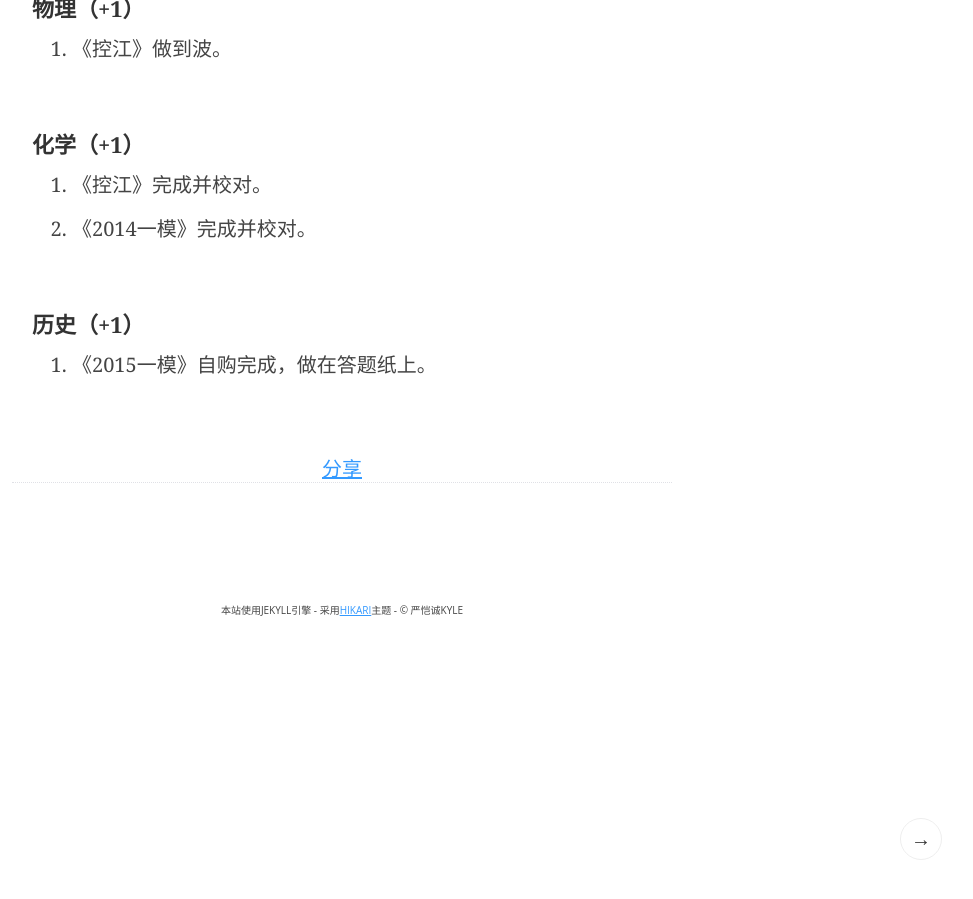
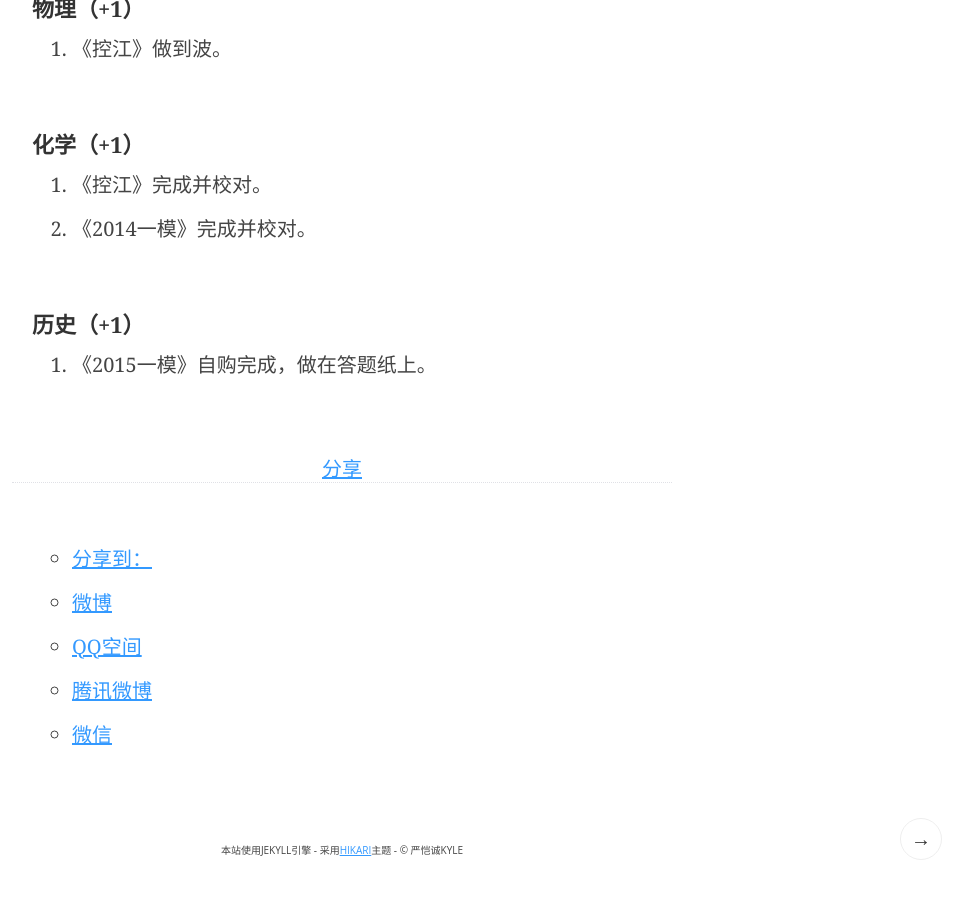
Before and after one commit to efz1602/efz1602.github.io, a Jekyll site: the page built from _posts/2015-07-01-SummerHoliday.markdown, in a window 1280 px wide and 900 px high, scrolled down 1116 px. Shown: the whole window, without its empty margins (298-1271 px from the left). Built offline with Jekyll 4.4.1, drawn with Linux system fonts in a browser that asks for light colours; some web fonts are replaced; Markdown is read by kramdown in place of the engine named in the settings; comment, search, counter and statistics services are not loaded; before the commit the page ends 1776 px from its top, so only the background shows below that.

Commit message:
added duoshuoshare [test]

```diff
--- a/_layouts/post.html
+++ b/_layouts/post.html
@@ -50,6 +50,19 @@
       </a>
     {% endif %}
   <!-- 多说评论框 start -->
+  <div class="ds-share" data-thread-key="此处请替换为当前文章的thread-key" data-title="此处请替换为分享时显示的标题" data-images="此处请替换为分享时显示的图片的链接地址" data-content="此处请替换为分享时显示的内容" data-url="此处请替换为分享时显示的链接地址">
+    <div class="ds-share-inline">
+      <ul  class="ds-share-icons-32">
+      	<li data-toggle="ds-share-icons-more"><a class="ds-more" href="javascript:void(0);">分享到：</a></li>
+        <li><a class="ds-weibo" href="javascript:void(0);" data-service="weibo">微博</a></li>
+        <li><a class="ds-qzone" href="javascript:void(0);" data-service="qzone">QQ空间</a></li>
+        <li><a class="ds-qqt" href="javascript:void(0);" data-service="qqt">腾讯微博</a></li>
+        <li><a class="ds-wechat" href="javascript:void(0);" data-service="wechat">微信</a></li>
+      </ul>
+      <div class="ds-share-icons-more">
+      </div>
+    </div>
+  </div>
   <div class="ds-thread" data-thread-key="{{ page.id }}" data-title="{{ page.title }}" data-url="www.hwcenter.tk{{ page.url }}"></div>
   <!-- 多说评论框 end -->
   <!-- 多说公共JS代码 start (一个网页只需插入一次) -->
```
